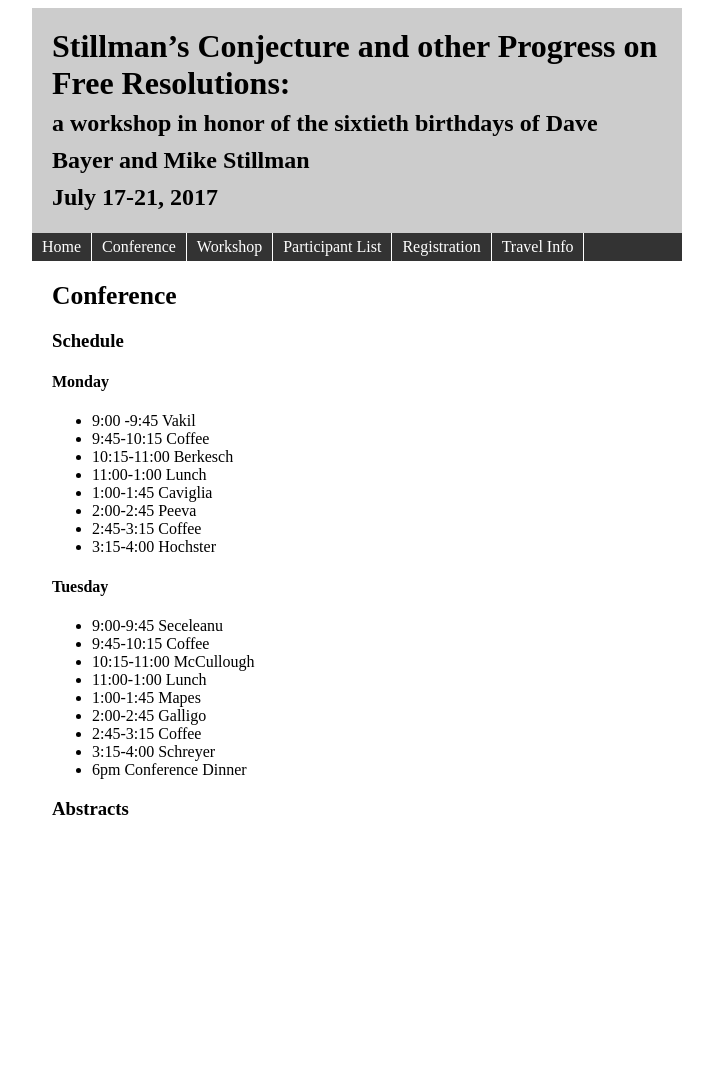
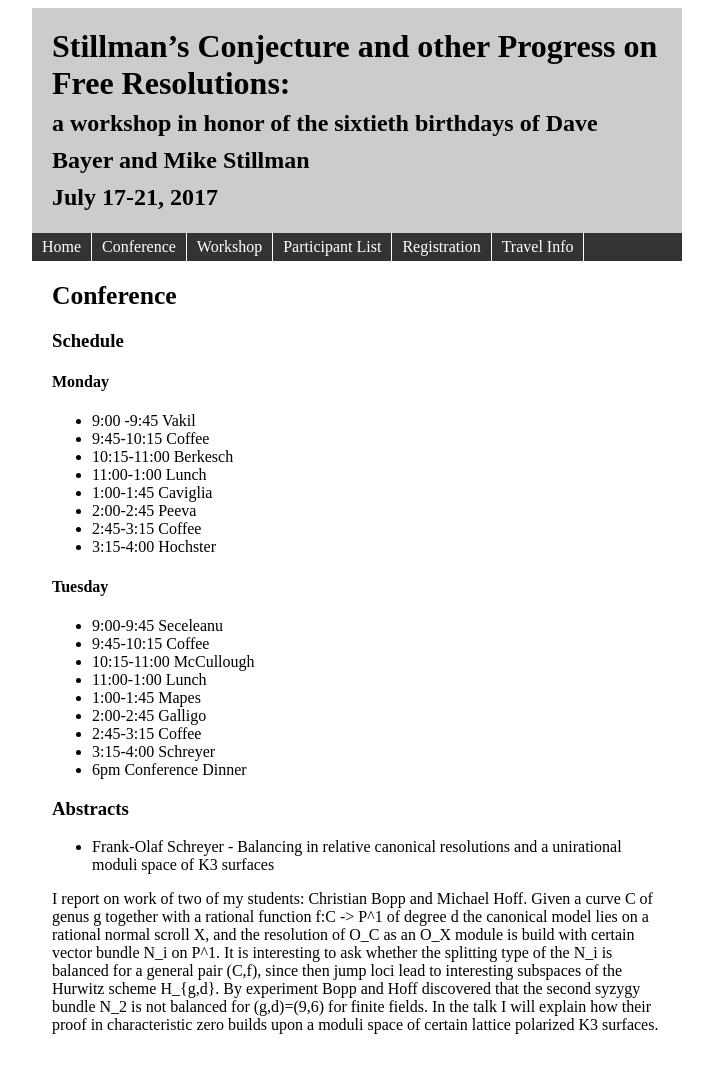
Before and after one commit to Macaulay2/Workshop-2017-Berkeley, a Jekyll site: the page built from conference.md, in a window 1280 px wide. Shown: the whole page, without its empty margins (283-996 px from the left). Built offline with Jekyll 4.4.1, drawn with Linux system fonts in a browser that asks for light colours; before the commit the page ends 900 px from its top, so only the background shows below that.

Commit message:
updating confreence file

```diff
--- a/conference.md
+++ b/conference.md
@@ -33,3 +33,9 @@ menuOrder: 1
 * 6pm Conference Dinner
 
 ### Abstracts
+
+* Frank-Olaf Schreyer - Balancing in relative canonical resolutions and a unirational moduli space of  K3 surfaces
+
+
+I report on work of two of my students: Christian Bopp and Michael Hoff. Given a curve C of genus g together with a rational function f:C -> P^1 of degree d the canonical model lies on a rational normal scroll X, and the resolution of O_C as an O_X module is build with certain vector bundle N_i on P^1. It is interesting to ask whether the splitting type of the N_i is balanced for a general pair (C,f), since then jump loci lead to interesting subspaces of the Hurwitz scheme H_{g,d}. By experiment Bopp and Hoff discovered that the second syzygy bundle N_2
+is not balanced for (g,d)=(9,6) for finite fields. In the talk I will explain how their proof in characteristic zero builds upon a moduli space of certain lattice polarized K3 surfaces.
```
